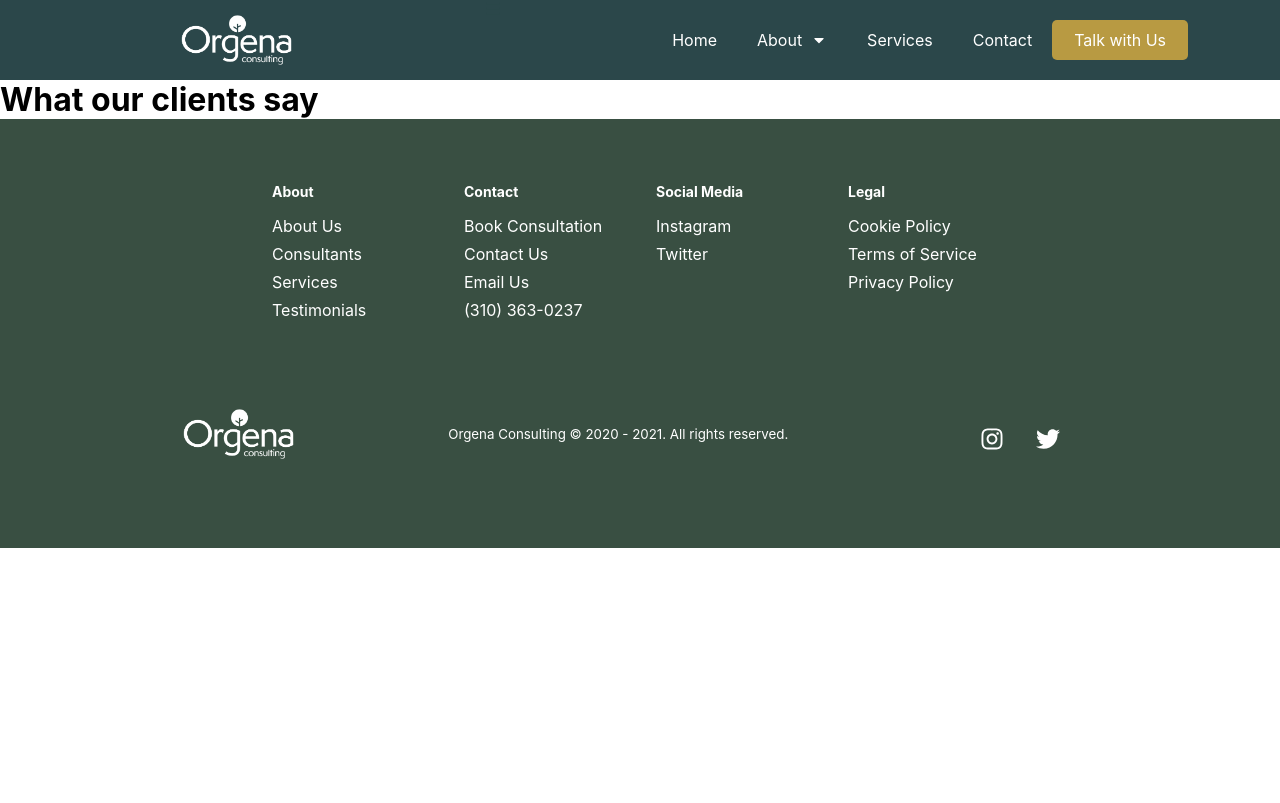
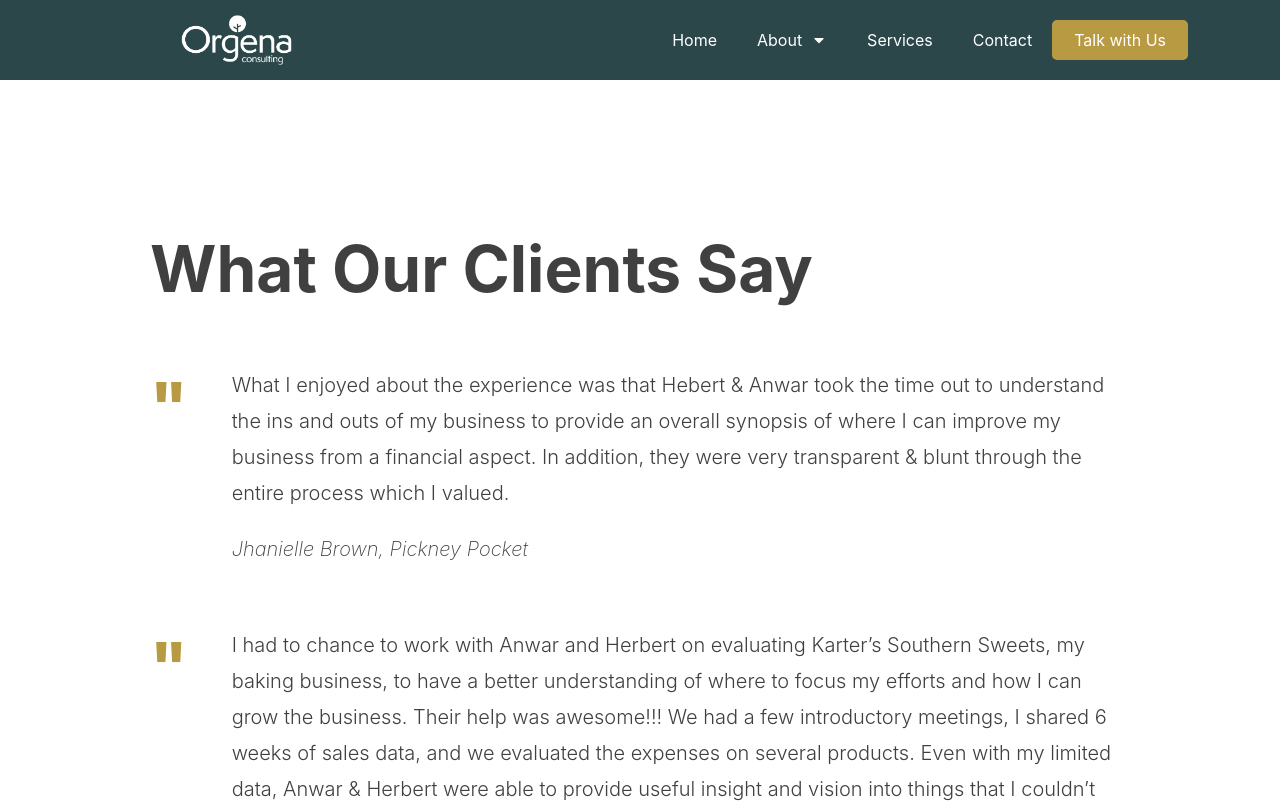
Before and after one commit to JonayahJ/orgena, a React (Create React App) app: page /testimonials in a window 1280 px wide. Shown: the top 803 px of the page. Built offline with nearby package versions, Linux system fonts and the light colour scheme.

Commit message:
added material grid and testimonials

```diff
--- a/package.json
+++ b/package.json
@@ -3,6 +3,7 @@
   "version": "0.1.0",
   "private": true,
   "dependencies": {
+    "@material-ui/core": "^4.11.4",
     "@testing-library/jest-dom": "^5.12.0",
     "@testing-library/react": "^11.2.7",
     "@testing-library/user-event": "^12.8.3",
--- /dev/null
+++ b/src/components/Testimonials/TestimonialsElements.js
@@ -0,0 +1,116 @@
+import styled from 'styled-components';
+
+export const TestimonialContainer = styled.div`
+  margin: 150px;
+  display: flex;
+  flex-direction: column;
+  justify-content: center;
+  align-items: left;
+
+  @media screen and (max-width: 768px) {
+    margin: 100px;
+  }
+
+  @media screen and (max-width: 480px) {
+    margin: 50px;
+  }
+`;
+
+export const TestimonialH1 = styled.h1`
+    margin-bottom: 60px;
+    color: #404040;
+    font-size: 4rem;
+    font-weight: 700;
+    text-align: left;
+
+    @media screen and (max-width: 768px) {
+        font-size: 35px;
+    }
+
+    @media screen and (max-width: 480px) {
+        font-size: 30px;
+    }
+`;
+
+export const TestimonialQ = styled.h1`
+    padding-bottom: 20px;
+    color: var(--satin-sheen-gold);
+    font-size: 4rem;
+    font-weight: 800;
+    text-align: left;
+
+    @media screen and (max-width: 768px) {
+        font-size: 1.5rem;
+    }
+
+    @media screen and (max-width: 480px) {
+        font-size: 1rem;
+    }
+`;
+
+export const TestimonialH2 = styled.h2`
+    margin-top: 30px;
+    margin-bottom: 20px;
+    color: var(--satin-sheen-gold);
+    font-size: 2rem;
+    font-weight: 600;
+    text-align: left;
+
+    @media screen and (max-width: 400px) {
+        font-size: 20px;
+      }
+`;
+
+export const TestimonialH3 = styled.h3`
+    // margin-top: 30px;
+    margin-bottom: 20px;
+    font-size: 1.5rem;
+    font-weight: 400;
+    text-align: left;
+    color: var(--satin-sheen-gold);
+
+    @media screen and (max-width: 400px) {
+        font-size: 20px;
+      }
+`;
+
+export const TestimonialH4 = styled.h4`
+    margin-top: 30px;
+    margin-bottom: 20px;
+    font-size: 1.5rem;
+    font-weight: 400;
+    text-align: left;
+    color: var(--satin-sheen-gold);
+
+    @media screen and (max-width: 400px) {
+        font-size: 20px;
+      }
+`;
+
+export const TestimonialP = styled.p`
+    margin-bottom: 20px;
+    color: #404040;
+    font-size: 1.25rem;
+    font-weight: 300;
+    text-align: justified;
+    line-height: 1.8em;
+
+    @media screen and (max-width: 400px) {
+        font-size: 18px;
+        line-height: 1.25em;
+      }
+`;
+
+export const TestimonialSource = styled.p`
+    margin-bottom: 60px;
+    color: #404040;
+    font-size: 1.25rem;
+    font-weight: 200;
+    font-style: italic;
+    text-align: justified;
+    line-height: 1.8em;
+
+    @media screen and (max-width: 400px) {
+        font-size: 16px;
+      }
+`;
--- /dev/null
+++ b/src/components/Testimonials/index.js
@@ -0,0 +1,77 @@
+import React from 'react';
+import {
+    TestimonialContainer,
+    TestimonialH1,
+    TestimonialQ,
+    TestimonialP,
+    TestimonialSource
+} from './TestimonialsElements';
+import Grid from '@material-ui/core/Grid';
+
+const Testimonials = () => {
+    return (
+        <TestimonialContainer>
+            <Grid container>
+                <Grid item xs={12}>
+                    <TestimonialH1>What Our Clients Say</TestimonialH1>
+                </Grid>
+                {/* Testimonial 1 */}
+                <Grid item xs={1}>
+                    <TestimonialQ>"</TestimonialQ>
+                </Grid>
+                <Grid item xs={11}>
+                    <TestimonialP>
+                        What I enjoyed about the experience was that Hebert & Anwar took the time out to understand the ins and outs of my business to provide an overall synopsis of where I can improve my business from a financial aspect. In addition, they were very transparent & blunt through the entire process which I valued.
+                    </TestimonialP>
+                    <TestimonialSource>
+                        Jhanielle Brown, Pickney Pocket
+                    </TestimonialSource>
+                </Grid>
+                <br />
+
+                {/* Testimonial 2 */}
+                <Grid item xs={1}>
+                    <TestimonialQ>"</TestimonialQ>
+                </Grid>
+                <Grid item xs={11}>
+                    <TestimonialP>
+                    I had to chance to work with Anwar and Herbert on evaluating Karter’s Southern Sweets, my baking business, to have a better understanding of where to focus my efforts and how I can grow the business.  Their help was awesome!!!  We had a few introductory meetings, I shared 6 weeks of sales data, and we evaluated the expenses on several products.  Even with my limited data, Anwar & Herbert were able to provide useful insight and vision into things that I couldn’t see on my own.  They showed me where to shift my focus on desserts to make the most use of my time, while not sacrificing on profit.  Being a small business, I was excited that they were patient, but also willing to work with me in the current state of my business and to help me better focus where I could maximize the use of my time.  Since I’ve implemented some of the changes that they recommended, I’ve been able to better track my sales, reduce the mix of my offerings, all while increasing my sales.  I was also able to transition some offerings from yearly to seasonal, which improves my annual performance on all items. Thanks Herbert & Anwar, you really helped take my business to the next level.
+                    </TestimonialP>
+                    <TestimonialSource>
+                        Korey Carter, Karter’s Southern Sweets
+                    </TestimonialSource>
+                </Grid>
+                <br />
+
+                {/* Testimonial 3 */}
+                <Grid item xs={1}>
+                    <TestimonialQ>"</TestimonialQ>
+                </Grid>
+                <Grid item xs={11}>
+                    <TestimonialP>
+                        Orgena Consulting provided the supercharge necessary for my business to transition from latency to reality. Their expertise and personalized service allowed me to expand my business model and grow my client base. HTW Heath Navigation dba Careleidoscope.
+                    </TestimonialP>
+                    <TestimonialSource>
+                        Telisa Lyons Washington, HTW Health Navigation
+                    </TestimonialSource>
+                </Grid>
+                <br />
+
+                {/* Testimonial 4 */}
+                <Grid item xs={1}>
+                    <TestimonialQ>"</TestimonialQ>
+                </Grid>
+                <Grid item xs={11}>
+                    <TestimonialP>
+                        I am a man of many passions. If I am not actively involved in projects or teams that satisfy those passions I tend to get anxious. Working with Orgena Consulting has helped me better manage the energy I expend across my endeavors. Their guidance empowers me to show up for the communities, teams, projects, and ideas I serve effectively.  The company's grounded mode of communication affords space for creativity and innovation while anchoring the process of creation in objectivity. Orgena Consulting exemplifies teaching a man to fish, however they also help provide fish as they teach.
+                    </TestimonialP>
+                    <TestimonialSource>
+                        Shane Garraway, Lenox Skateware
+                    </TestimonialSource>
+                </Grid>
+            </Grid>
+        </TestimonialContainer>
+    )
+}
+
+export default Testimonials
--- a/src/pages/testimonials.js
+++ b/src/pages/testimonials.js
@@ -1,10 +1,11 @@
 import React from 'react'
+import Testimonials from '../components/Testimonials'
 
 const TestimonialsPage = () => {
     return (
-        <div>
-            <h1>What our clients say</h1>
-        </div>
+        <>
+            <Testimonials />
+        </>
     )
 }
 
```
Also changed, not shown: 1 other file (tests, documents, lock files or other folders).
